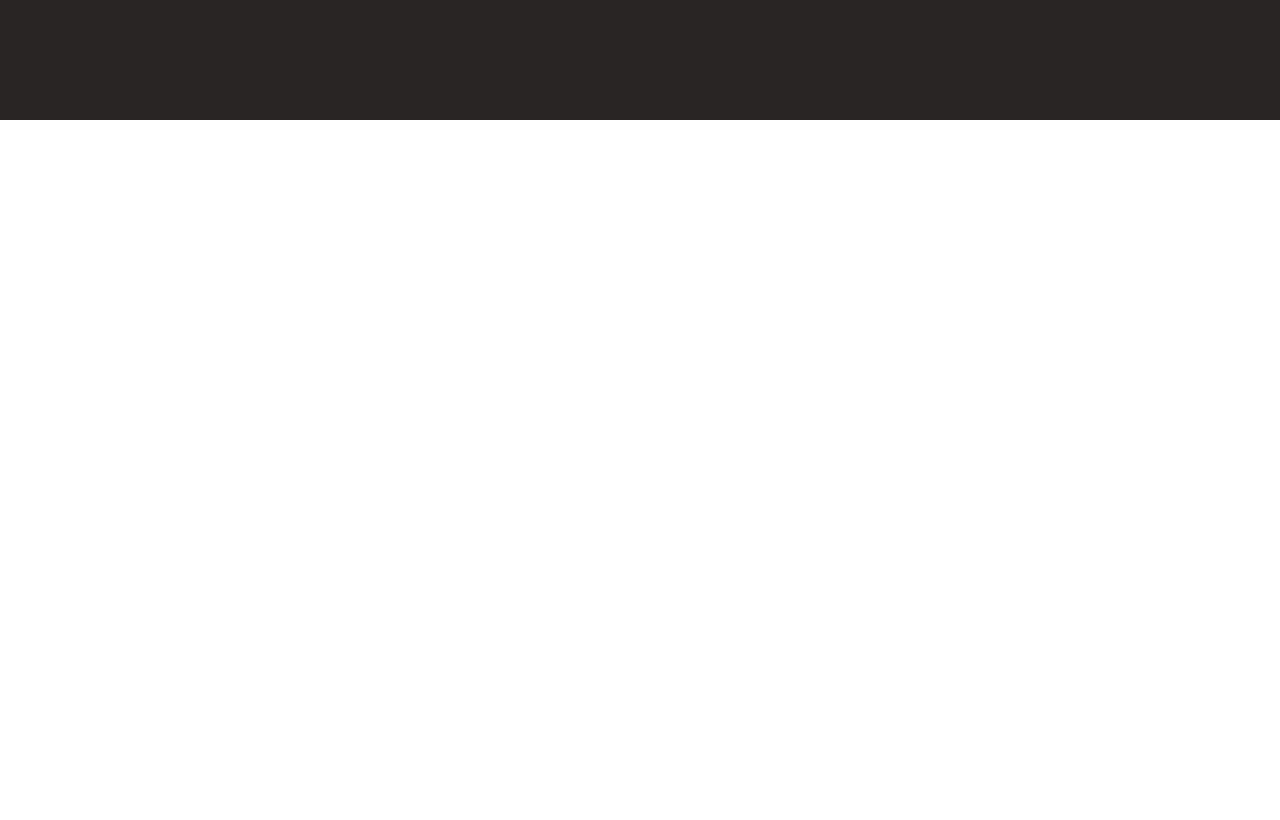
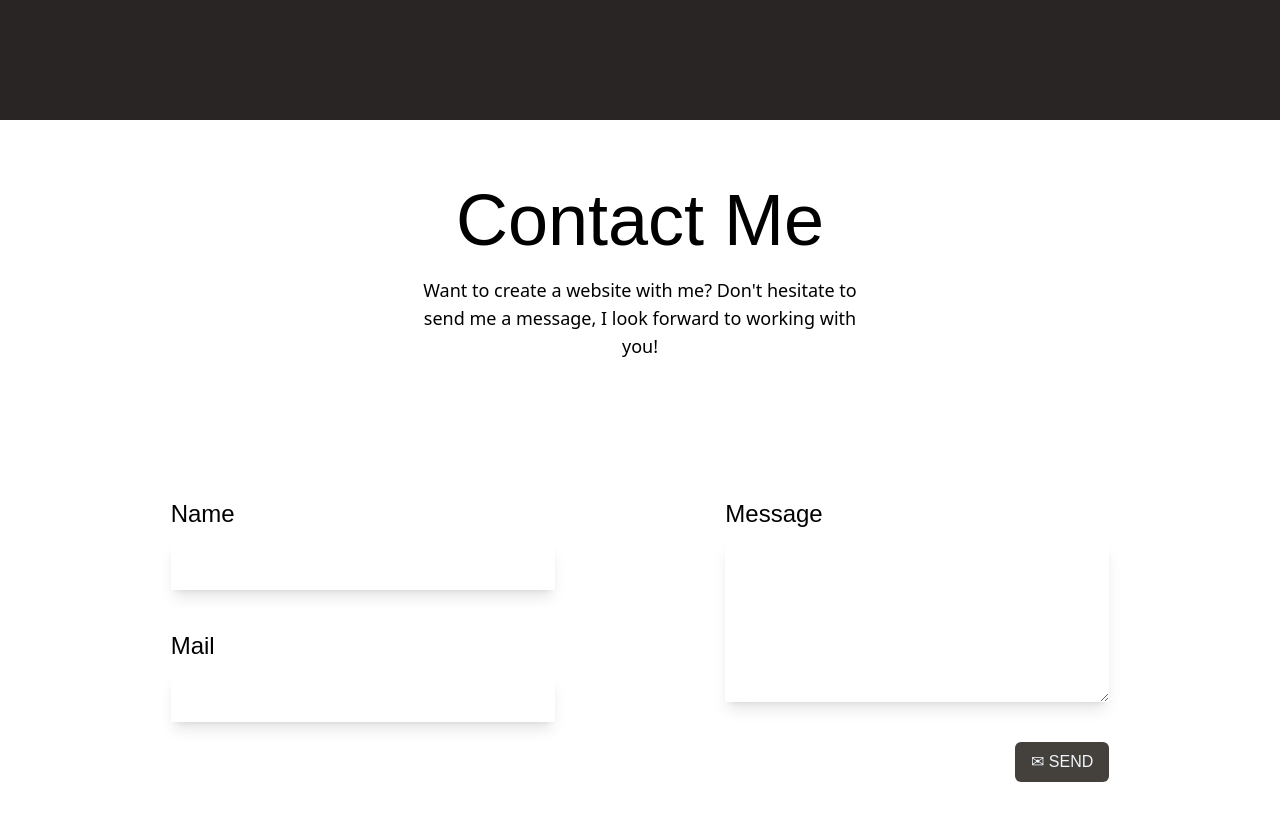
Before and after one commit to Etheonor/Portfolio-old, a Next.js app: page / in a window 1280 px wide. Shown: the part 3080-3900 px from the top of the page. Before the commit the page ends 3200 px from the top, so only its background shows below. Built offline with nearby package versions, Linux system fonts and the light colour scheme; a web font is replaced by a local one.

Commit message:
contact form

```diff
--- /dev/null
+++ b/components/Contact.tsx
@@ -0,0 +1,127 @@
+/* eslint-disable @typescript-eslint/no-unsafe-call */
+/* eslint-disable @typescript-eslint/no-unsafe-member-access */
+/* eslint-disable @typescript-eslint/no-unsafe-assignment */
+/* eslint-disable @next/next/no-img-element */
+
+import 'react-toastify/dist/ReactToastify.css';
+
+import axios, { AxiosError } from 'axios';
+
+import { toast } from 'react-toastify';
+
+const sendEmail = async (): Promise<void> => {
+  const name = (document.querySelector('#name') as HTMLInputElement).value;
+  const email = (document.querySelector('#email') as HTMLInputElement).value;
+  const message = (document.querySelector('#message') as HTMLInputElement)
+    .value;
+
+  interface EmailData {
+    success: boolean;
+    message: string;
+  }
+
+  interface ErrorAxios {
+    data: {
+      error: string;
+      success: boolean;
+    };
+  }
+
+  if (name && email && message) {
+    try {
+      const mail = await axios.post<EmailData>('/api/sendgrid', {
+        email,
+        name,
+        message,
+      });
+      if (mail.data.success === true) {
+        // eslint-disable-next-line @typescript-eslint/no-unsafe-argument
+        toast.success(mail.data.message);
+        (document.querySelector('#name') as HTMLInputElement).value = '';
+        (document.querySelector('#email') as HTMLInputElement).value = '';
+        (document.querySelector('#message') as HTMLInputElement).value = '';
+      }
+    } catch (error: unknown) {
+      const errorChecked = error as AxiosError;
+      const errorMessage = errorChecked.response as ErrorAxios;
+      toast.error(errorMessage.data.error);
+    }
+  } else {
+    toast.info('Please fill all the fields ', {
+      position: 'top-center',
+      autoClose: 2000,
+      hideProgressBar: true,
+      closeOnClick: true,
+      pauseOnHover: true,
+      draggable: true,
+      progress: undefined,
+    });
+  }
+};
+const Contact = (): JSX.Element => {
+  return (
+    <section className={`h-screen flex flex-col`}>
+      <h2 className="text-7xl font-title text-center pt-16">Contact Me</h2>
+      <p className="mt-5 mx-auto text-lg max-w-md text-center">
+        Want to create a website with me? Don't hesitate to send me a message, I
+        look forward to working with you!
+      </p>
+      <form
+        onSubmit={(e): void => {
+          e.preventDefault();
+          void sendEmail();
+        }}
+        action="/api/contact"
+        method="post"
+        className="flex my-auto flex-row flex-wrap justify-evenly text-2xl font-body">
+        <div className="w-96 flex flex-col justify-start">
+          <div className="mb-10 flex flex-col">
+            <label htmlFor="name" className="mb-3">
+              Name
+            </label>
+            <input
+              type="text"
+              id="name"
+              name="name"
+              className="shadow-lg h-12"
+            />
+          </div>
+          <div className="mb-10 flex flex-col">
+            <label htmlFor="mail" className="mb-3">
+              Mail
+            </label>
+            <input
+              type="email"
+              id="email"
+              name="email"
+              className="shadow-lg h-12"
+            />
+          </div>
+        </div>
+        <div className="my-auto w-96">
+          <div className="mb-10 flex flex-col">
+            <label htmlFor="msg" className="mb-3">
+              Message
+            </label>
+            <textarea
+              id="message"
+              name="message"
+              rows={5}
+              cols={35}
+              className="shadow-lg"
+            />
+          </div>
+          <div className="button w-full">
+            <button
+              type="submit"
+              className="m-auto mr-0 flex bg-stone-700 text-slate-100 px-4 py-2 text-base rounded-md hover:bg-stone-900 hover:text-slate-50 transition-all">
+              ✉ SEND
+            </button>
+          </div>
+        </div>
+      </form>
+    </section>
+  );
+};
+
+export default Contact;
--- a/package.json
+++ b/package.json
@@ -10,9 +10,12 @@
   },
   "dependencies": {
     "@headlessui/react": "^1.4.3",
+    "@sendgrid/mail": "^7.6.0",
     "@types/node": "^17.0.14",
     "@types/react-dom": "^17.0.11",
+    "axios": "^0.25.0",
     "daisyui": "^1.25.4",
+    "express-rate-limit": "^6.2.0",
     "next": ">=12.0.10",
     "next-seo": "^5.0.0",
     "react": "^17.0.2",
--- /dev/null
+++ b/pages/api/sendgrid.ts
@@ -0,0 +1,67 @@
+/* eslint-disable @typescript-eslint/no-unsafe-call */
+/*
+This is a simple contact form for SupaNexTail
+Using Sendgrid.
+*/
+
+import type { NextApiRequest, NextApiResponse } from 'next';
+
+import initMiddleware from 'utils/initMiddleware';
+import rateLimit from 'express-rate-limit';
+import sgMail from '@sendgrid/mail';
+
+interface Request extends NextApiRequest {
+  body: {
+    name: string;
+    email: string;
+    message: string;
+  };
+}
+
+const limiter = initMiddleware(
+  rateLimit({
+    windowMs: 30_000, // 30sec
+    max: 1, // Max 4 request per 30 sec
+  })
+);
+
+const sendGrid = async (
+  request: Request,
+  response: NextApiResponse
+): Promise<void> => {
+  await limiter(request, response);
+  if (request.method === 'POST') {
+    sgMail.setApiKey(process.env.SENDGRID_API_KEY || '');
+    // eslint-disable-next-line @typescript-eslint/no-unsafe-assignment
+    console.log(request.body);
+
+    const message = {
+      to: 'mail@michaelbreyton.dev', // Change to your recipient
+      from: 'michael@supanextail.dev', // Change to your verified sender
+      subject: `Portfolio | New message from ${request.body.name}`,
+      text: request.body.message,
+      reply_to: request.body.email,
+    };
+
+    try {
+      const result = await sgMail.send(message);
+      console.log(result);
+      if (result) {
+        response.status(200).json({
+          message:
+            'Your message has been succesfully sent. Thank you for your feedback.',
+          success: true,
+        });
+      }
+    } catch (error: unknown) {
+      if (error) {
+        response.status(500).json({
+          error:
+            'Oups, there was a problem with your email. Are you sure you filled in all the fields?',
+          success: false,
+        });
+      }
+    }
+  }
+};
+export default sendGrid;
--- a/pages/index.tsx
+++ b/pages/index.tsx
@@ -3,9 +3,11 @@
 You can also update the content on the Landing.js component
 */
 
+import Contact from 'components/Contact';
 import Head from 'next/head';
 import Lead from 'components/Lead';
 import Project from 'components/Project';
+import { ToastContainer } from 'react-toastify';
 
 const Home = (): JSX.Element => (
   <>
@@ -84,6 +86,8 @@
         link="https://www.travelogue.earth"
         bg="dark"
       />
+      <Contact />
+      <ToastContainer position="bottom-center" />
     </>
   </>
 );
--- /dev/null
+++ b/utils/initMiddleware.ts
@@ -0,0 +1,17 @@
+// Helper method to wait for a middleware to execute before continuing
+// And to throw an error when an error happens in a middleware
+
+import type { NextApiRequest, NextApiResponse } from 'next';
+
+export default function initMiddleware(middleware: any) {
+  return (request: NextApiRequest, response: NextApiResponse) =>
+    new Promise((resolve, reject) => {
+      // eslint-disable-next-line @typescript-eslint/no-unsafe-call
+      middleware(request, response, (result: any) => {
+        if (result instanceof Error) {
+          return reject(result);
+        }
+        return resolve(result);
+      });
+    });
+}
```
Also changed, not shown: 1 other file (tests, documents, lock files or other folders).
